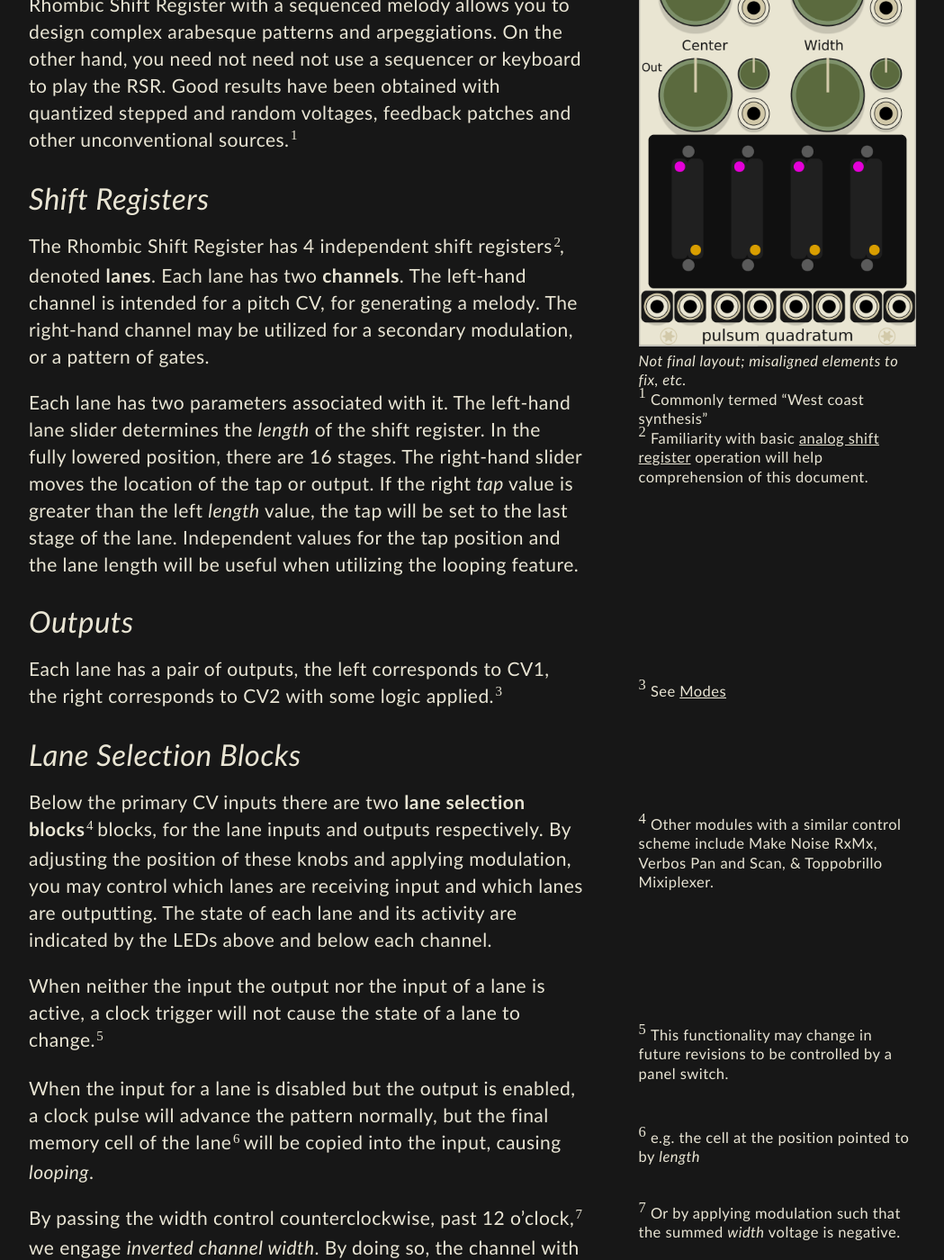
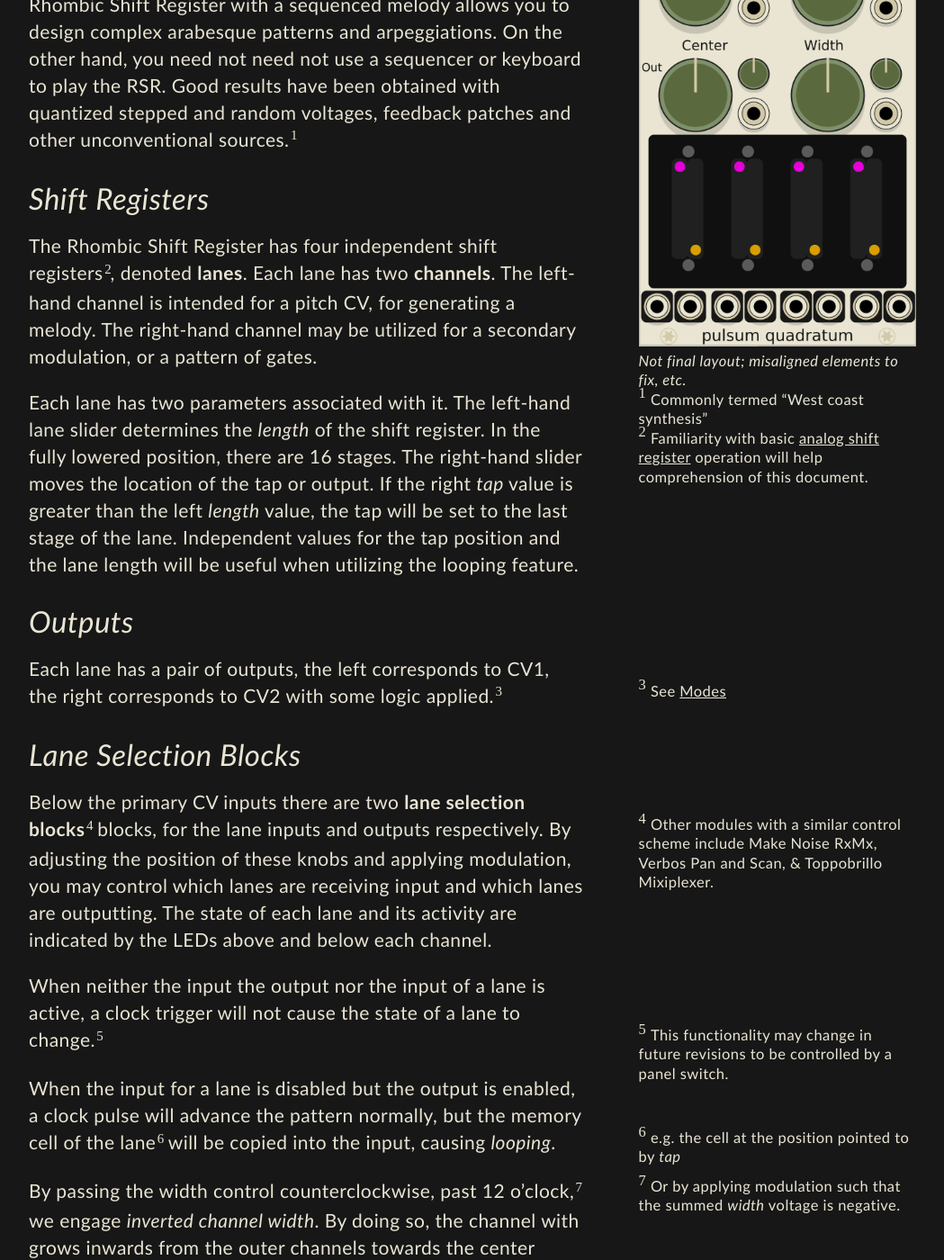
Before and after one commit to bongozone/bongozone, a Jekyll site: the page built from index.md, in a window 1280 px wide and 1400 px high, scrolled down 508 px. Shown: the whole window at 90% size, without its empty margins (128-1177 px from the left). Built offline with Jekyll 4.4.1, drawn with Linux system fonts in a browser that asks for light colours.

Commit message:
corrected looping

```diff
--- a/index.md
+++ b/index.md
@@ -35,7 +35,7 @@ feedback patches and other unconventional sources.<label for="sn-westcoast" clas
 
 ## Shift Registers
 
-The Rhombic Shift Register has 4 independent shift
+The Rhombic Shift Register has four independent shift
  registers<label for="sn-asr" class="margin-toggle sidenote-number"></label><input type="checkbox" id="sn-asr" class="margin-toggle"><span class="sidenote">Familiarity with basic <a href="https://sites.google.com/site/westcoastsynthesis/asr">analog shift register</a> operation will help comprehension of this document.</span>,
  denoted <strong>lanes</strong>. Each lane
 has two <strong>channels</strong>. The left-hand channel is intended for a pitch CV, for generating a melody.
@@ -69,8 +69,8 @@ will not cause the state of a lane to change.<label for="sn-muted" class="margin
 </span>
 
 When the input for a lane is disabled but the output is enabled, a clock pulse
-will advance the pattern normally, but the final memory cell of the lane<label for="sn-looping" class="margin-toggle sidenote-number"></label><input type="checkbox" id="sn-looping" class="margin-toggle"><span class="sidenote">
-e.g. the cell at the position pointed to by <em>length</em>
+will advance the pattern normally, but the memory cell of the lane<label for="sn-looping" class="margin-toggle sidenote-number"></label><input type="checkbox" id="sn-looping" class="margin-toggle"><span class="sidenote">
+e.g. the cell at the position pointed to by <em>tap</em>
 </span> will be
 copied into the input, causing <em>looping</em>.
 
```
